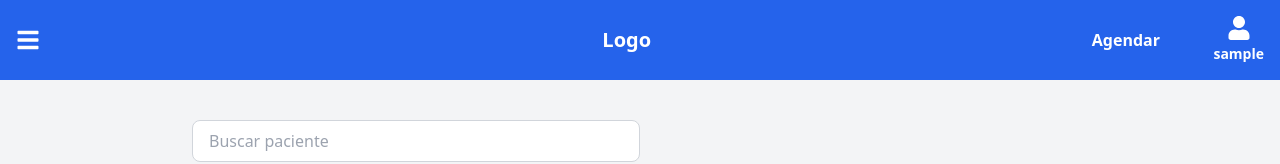
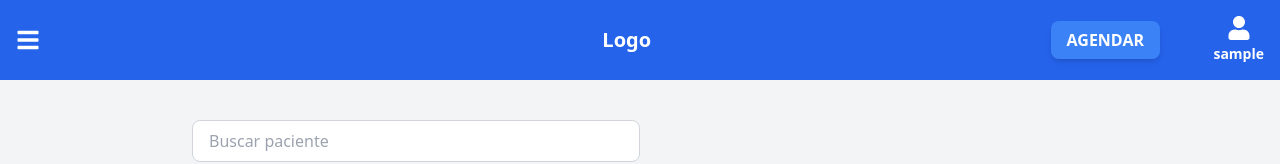
Before and after one commit to matheuslkj/projeto-tcc-AM, a React (Vite) app in the folder frontend/: page / in a window 1280 px wide. Shown: the top 164 px of the page. Built offline with nearby package versions, Linux system fonts and the light colour scheme; no server answers; sample sign-in values are in the browser's storage.

Commit message:
estilizando o botao de agendar

```diff
--- a/frontend/src/components/Navbar.jsx
+++ b/frontend/src/components/Navbar.jsx
@@ -8,8 +8,8 @@ const Navbar = () => {
   const [dropdownOpen, setDropdownOpen] = useState(false);
   const [userName, setUserName] = useState('');
   const navigate = useNavigate();
-  const sidebarRef = useRef(null); // Referência para a sidebar
-  const dropdownRef = useRef(null); // Referência para o dropdown
+  const sidebarRef = useRef(null);
+  const dropdownRef = useRef(null);
 
   useEffect(() => {
     const storedUserName = localStorage.getItem('userName') || sessionStorage.getItem('userName');
@@ -48,7 +48,6 @@ const Navbar = () => {
     }
   };
 
-  // Detectar clique fora da sidebar para fechá-la
   useEffect(() => {
     const handleClickOutside = (event) => {
       if (sidebarRef.current && !sidebarRef.current.contains(event.target)) {
@@ -73,7 +72,14 @@ const Navbar = () => {
           <FaBars />
         </button>
         <div className="text-xl font-bold"><Link to={"/"}>Logo</Link></div>
-        <div className="absolute right-20 mr-10 font-bold"><Link to={"/agendamentos"}>Agendar</Link></div>
+        <div className="absolute right-20 mr-10">
+          <Link
+            to="/agendamentos"
+            className="bg-blue-500 text-white font-bold py-2 px-4 rounded-lg shadow-md hover:bg-blue-700 transition duration-200 ease-in-out transform hover:-translate-y-1"
+          >
+            AGENDAR
+          </Link>
+        </div>
         <div className="space-x-4 hidden md:flex items-center">
           <div className="relative flex flex-col items-center" ref={dropdownRef}>
             <button
```
